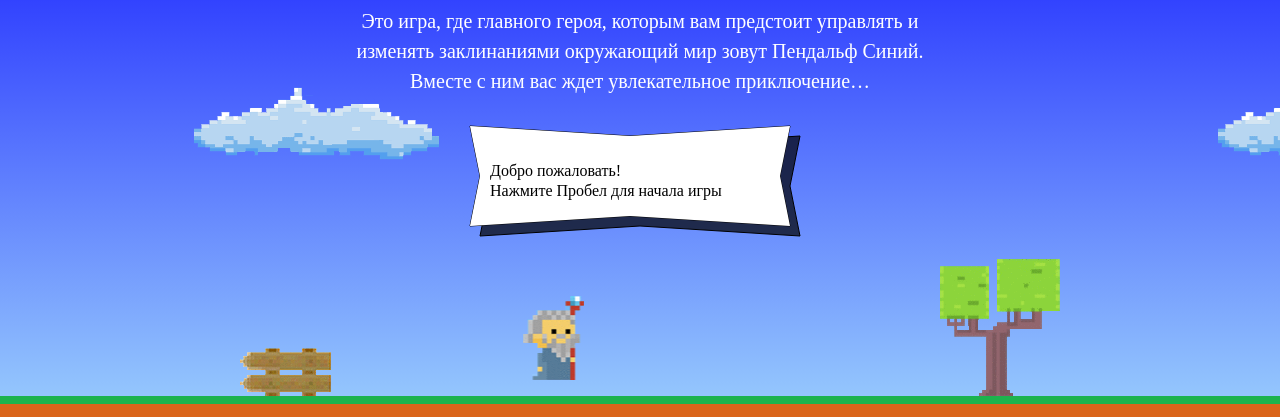
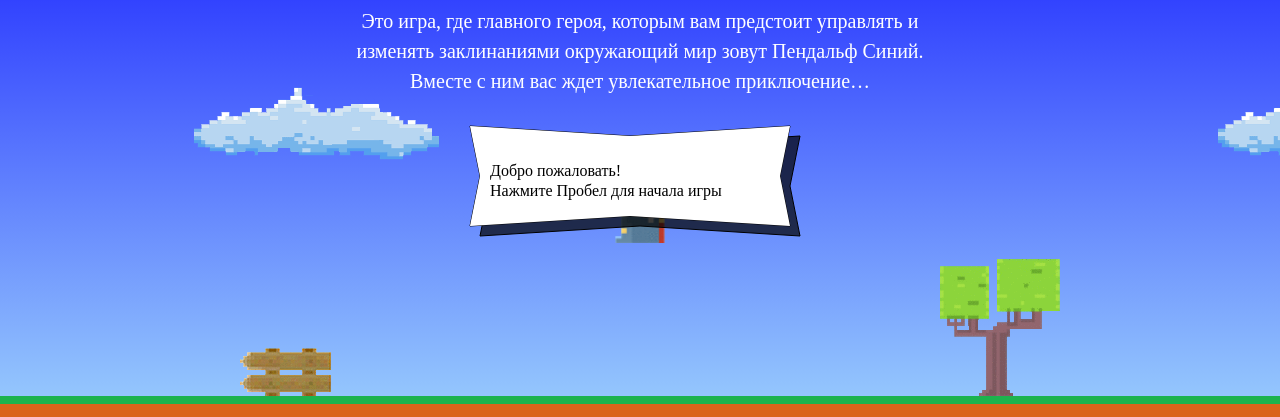
Before and after one commit to Verlevina/770025-code-and-magick, a website: page index.html in a window 1280 px wide. Shown: the part 203-620 px from the top of the page. Drawn offline with Linux system fonts and the light colour scheme; a web font is replaced by a local one.

Commit message:
Объявлены переменные и функции, которые меняют поведение игры.

```diff
--- a/index.html
+++ b/index.html
@@ -181,6 +181,41 @@
   </div>
 </template>
 
+<script>
+
+  /*Объявите переменную fireballSize, которая будет управлять размером фаербола в пикселях. Поиграйте размерами фаербола и установите его равным 22.*/
+  var fireballSize = 22;
+
+/*Объявите переменную getFireballSpeed, которая будет управлять скоростью фаербола в зависимости от направления ветра в игре. Значением этой переменной должна быть функция c одним параметром — left (направление полёта фаербола), если параметр left — true, то фаербол летит по ветру и функция возвращает скорость равную 5, иначе он летит против ветра со скоростью 2.*/
+  var getFireballSpeed = function(left){
+    return left?5:2;
+  };
+
+  /*Установите скорость мага wizardSpeed равной 3.*/
+  var wizardSpeed = 3;
+
+  /*Установите ширину мага wizardWidth равной 70.*/
+  var wizardWidth = 70;
+
+  /*Задайте переменной getWizardHeight функцию, которая возвращает пропорциональную высоту мага, то есть высота мага — это пропорция 1.337 * ширина мага.*/
+  var getWizardHeight = function(wizardWidth) {
+    return 1.337 * wizardWidth;
+  };
+
+  /*Определите функцию getWizardX c одним параметром — width. Игра будет вызывать вашу функцию и передавать в неё этот параметр (который обозначает ширину игровой области). Результат, возвращаемый вашей функцией, игра будет использовать, чтобы задать положение мага по горизонтали. Напишите функцию так, чтобы центр фигурки мага находился посередине игрового поля.*/
+  var getWizardX = function(width){
+    return (width-wizardWidth)/2;
+  };
+
+  /*Определите функцию getWizardY c одним параметром — height. Игра будет вызывать вашу функцию и передавать в неё этот параметр (который обозначает высоту игровой области). Результат, возвращаемый вашей функцией, игра будет использовать, чтобы задать положение мага по вертикали. Напишите функцию так, чтобы маг появлялся на высоте две трети игрового поля от земли.
+  */
+  var getWizardY = function(height){
+    var wizardHeight = getWizardHeight(wizardWidth);
+    return (height/3)-wizardHeight/2;
+  }
+
+</script>
+
 <script src="js/game.js"></script>
 
 </body>
```
